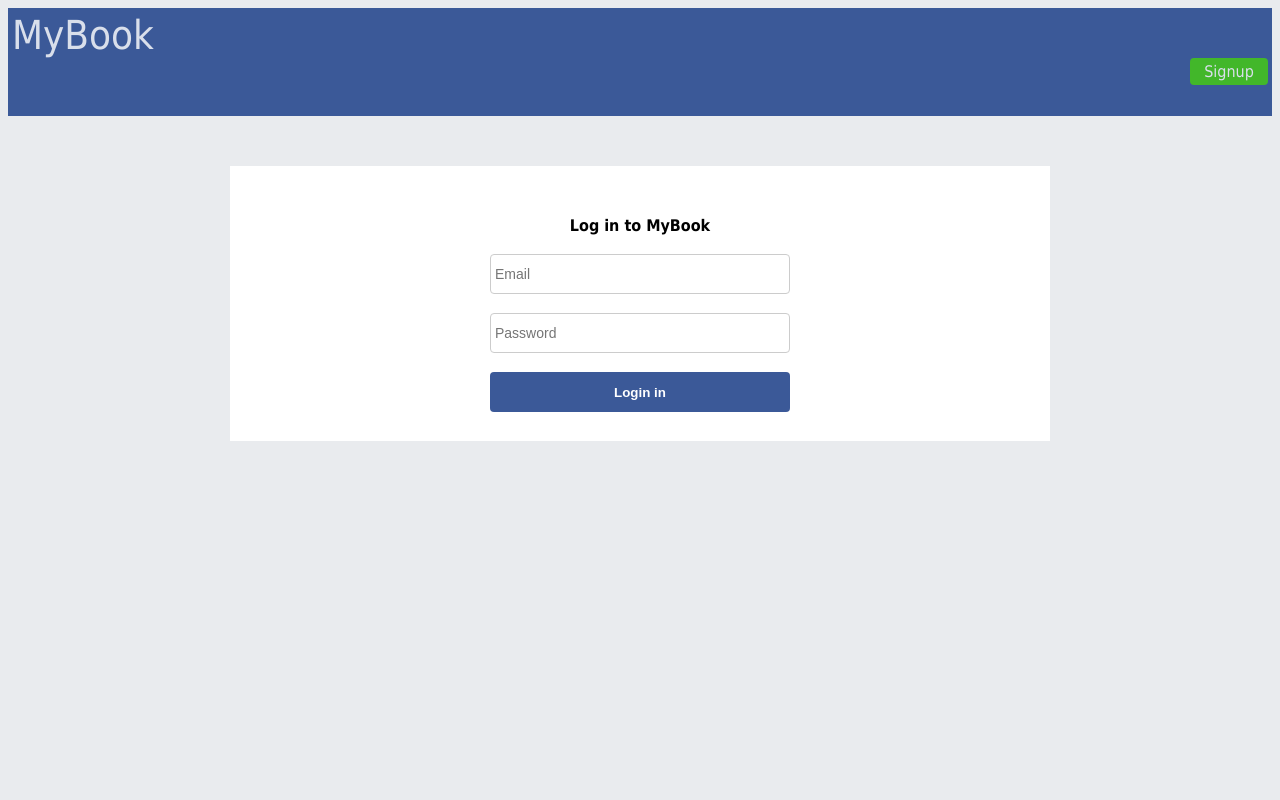
After one commit to Bazil21/MyBook, a PHP site: page /Login.php in a window 1280 px wide. The commit adds this page. Run offline with PHP 8.4, Linux system fonts and the light colour scheme.

Commit message:
today work

```diff
--- /dev/null
+++ b/Login.php
@@ -0,0 +1,62 @@
+<html>
+    <head>
+        <title>MyBook | Log in</title>
+    </head>
+    <style>
+        #bar{
+            height: 100px;
+             background-color: rgb(59, 89,152);
+             color: #d9dfeb;
+             padding: 4px;
+             }
+        #signup_button{
+            background-color: #42b72a;
+            width: 70px;
+            text-align: center;
+            padding: 4px;
+            border-radius: 4px;
+            float: right;
+        }
+        #bar2{
+            background-color:white;
+            width:800px;
+            margin: auto;
+            margin-top: 50px;
+            padding: 10px;
+            padding-top: 50px;
+            text-align: center;
+            font-weight: bold;
+        }
+        #text{
+            height: 40px;
+            width: 300px;
+            border-radius: 4px;
+            border: solid 1px #ccc;
+            padding: 4px;
+            font-size: 14px;
+        }
+        #button{
+            width: 300px;
+            height: 40px;
+            border-radius: 4px;
+            font-weight: bold;
+            border: none;
+            background-color: rgb(59, 89,152);
+            color: white;
+        }
+    </style>
+    <body style="font-family:tahoma; background-color:#e9ebee">
+        <div id="bar">
+            <div style="font-size: 40px; width: 50px;" >MyBook</div>
+            <div id="signup_button">Signup</div>
+        </div>
+
+        <div id="bar2">
+            Log in to MyBook<br><br>
+            <input type="text" id="text" placeholder="Email"><br><br>
+            <input type="password" id="text" placeholder="Password"><br><br>
+            <input type="submit" id="button" value="Login in">
+            <br><br>
+        </div>
+    </body>
+</html>
```
Also changed, not shown: profile.php (added, +60 -0 lines), signup.php (renamed from index.html, +15 -4 lines), mountain.jpg (added), search.png (added), selfie.jpg (added), user1.jpg (added), user2.jpg (added), user3.jpg (added), user4.jpg (added).
